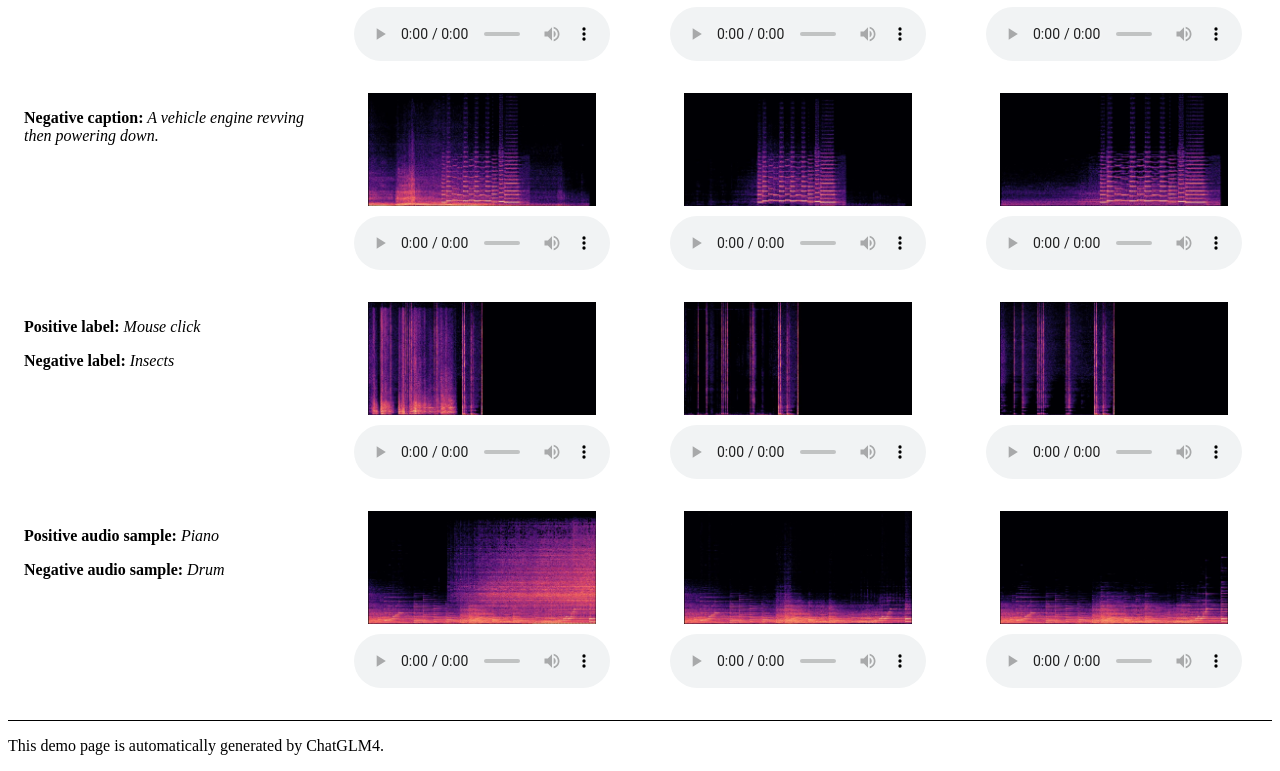
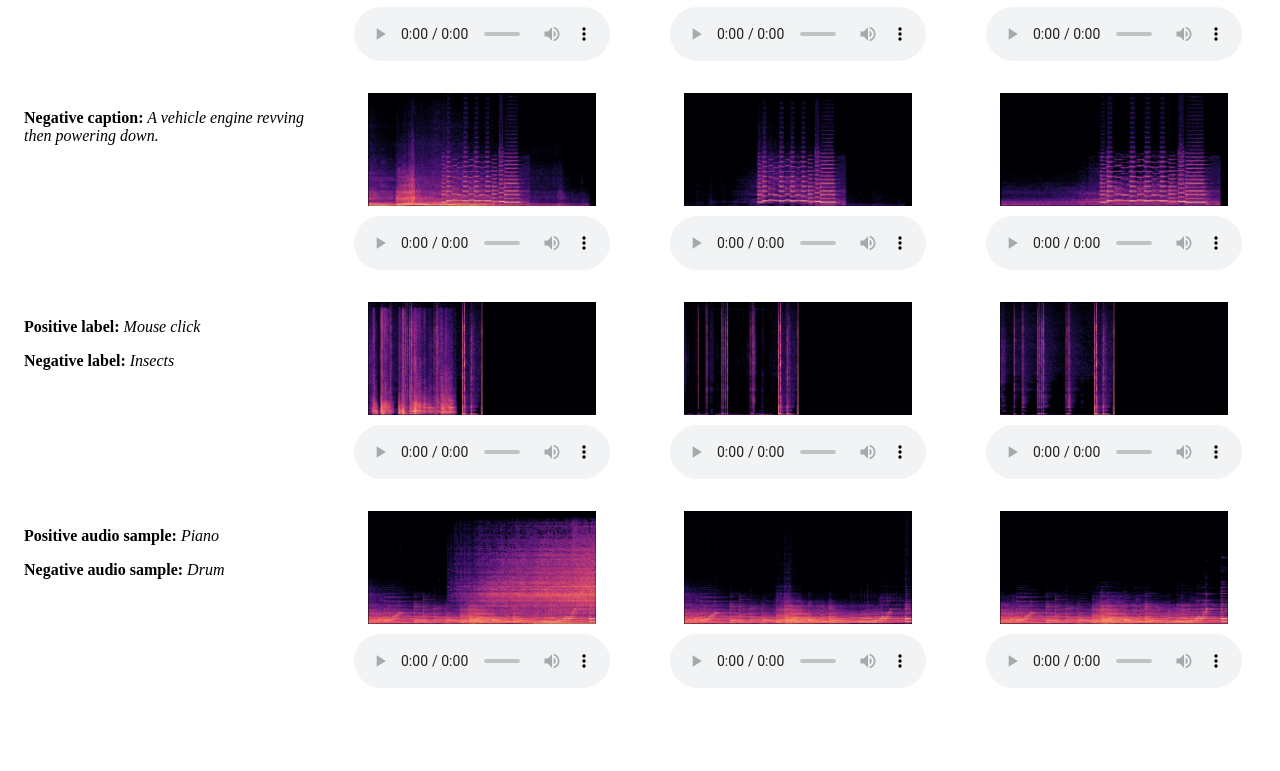
Before and after one commit to Aisaka0v0/CLAPSep_demo, a plain HTML site: page index.html in a window 1280 px wide. Shown: the part 534-1305 px from the top of the page. After the commit the page ends 1246 px from the top, so only its background shows below. Drawn offline with Linux system fonts and the light colour scheme.

Commit message:
Update index.html

```diff
--- a/index.html
+++ b/index.html
@@ -3,7 +3,7 @@
 <head>
 <meta charset="UTF-8">
 <meta name="viewport" content="width=device-width, initial-scale=1.0">
-<title>CLAPSep: Reusing Contrastive Pre-training Model for Query-conditioned Target Sound Extraction</title>
+<title>CLAPSep: Leveraging Contrastive Pre-trained Model for Multi-Modal Query-Conditioned Target Sound Extraction</title>
 <style>
   .container {
     display: flex;
@@ -196,11 +196,5 @@
     </div>
   </div>
 </div>
-
-<div class="divider"></div>
-<div class="footer">
-  <p>This demo page is automatically generated by ChatGLM4.</p>
-</div>
-
 </body>
 </html>
```
